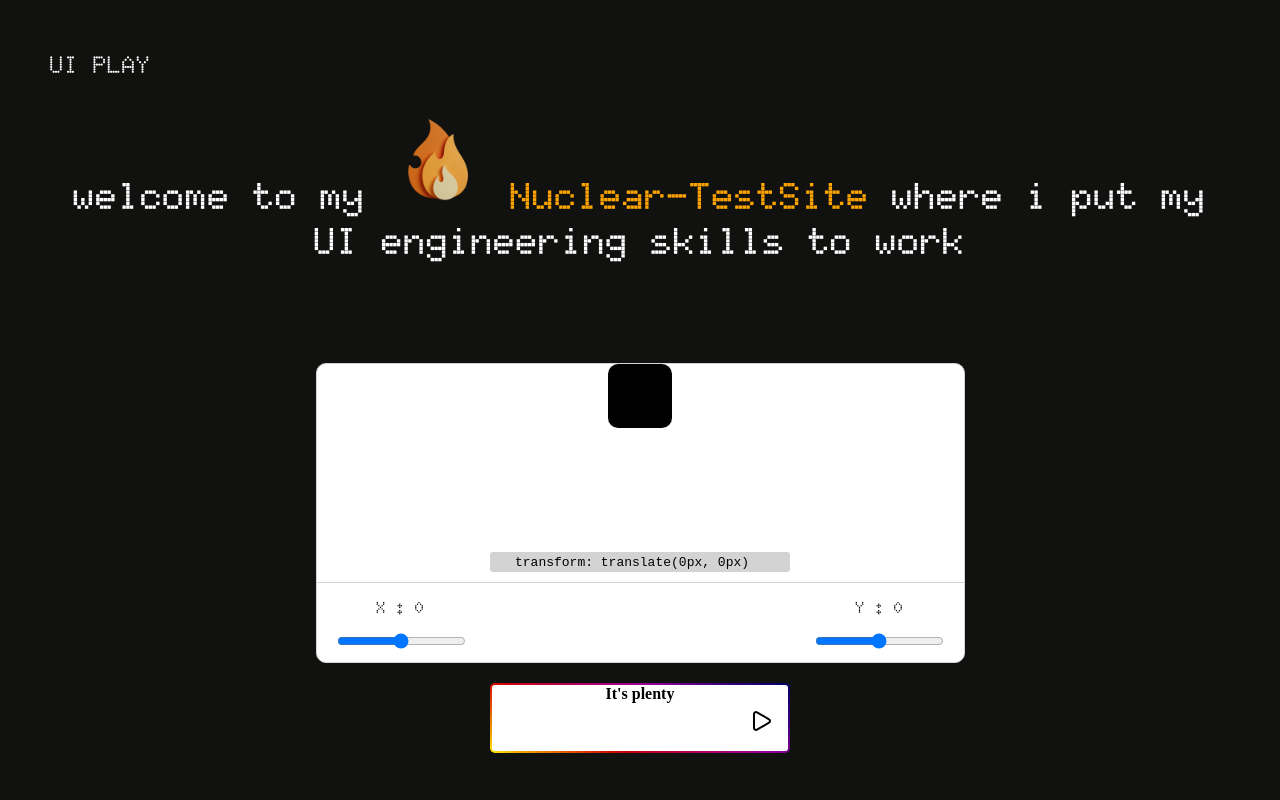
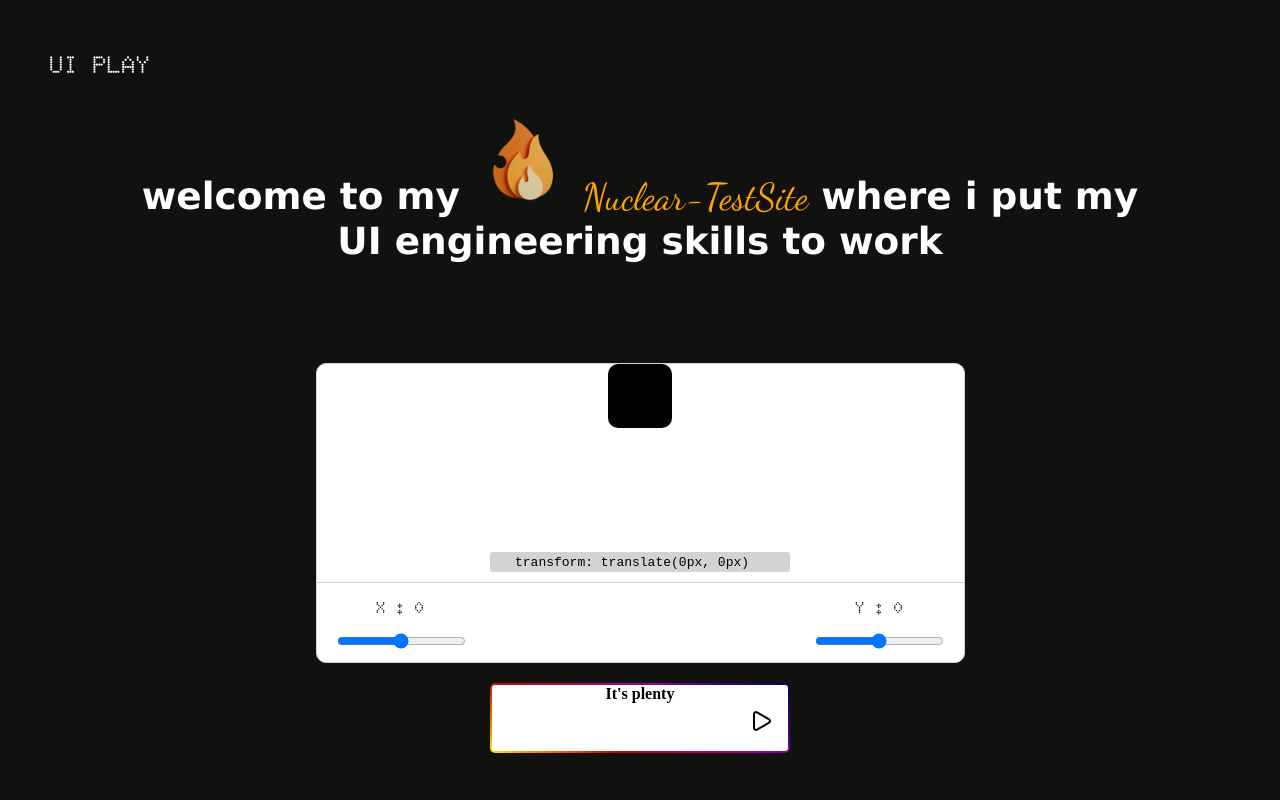
Before and after one commit to Genesispro-maker/ui-playground, a React (Vite) app in the folder ui/: page / in a window 1280 px wide. Shown: the top 800 px of the page. Built offline with nearby package versions, Linux system fonts and the light colour scheme.

Commit message:
Update global.css

```diff
--- a/ui/src/global.css
+++ b/ui/src/global.css
@@ -37,6 +37,7 @@ html{
 body{
     background-color: var(--bg-color);
     padding: 30px;
+    overflow-x: hidden;
 }
 
 .herotext{
@@ -44,6 +45,15 @@ body{
   text-align: center;
   font-size: 2rem;
   margin: 10px;
+  font-family: Verdana, Geneva, Tahoma, sans-serif;
+  font-weight: lighter;
+}
+
+.herotext span{
   font-family: "Dancing Script", sans-serif;
-  font-size: bold;
+  font-weight: 500;
 }
+
+  .iconImg{
+    vertical-align: baseline;
+  }
```
